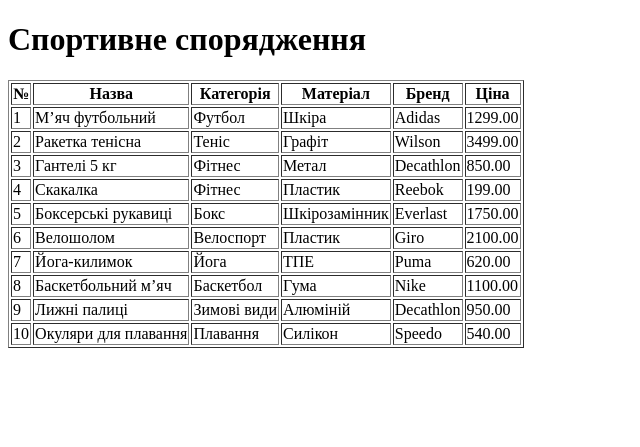
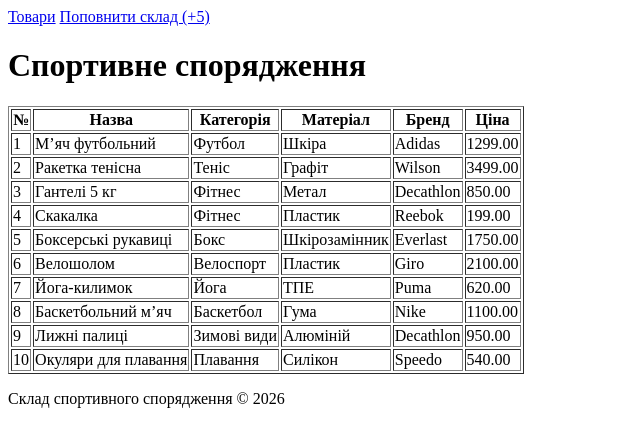
Before and after one commit to aacuke17-boop/bosco-backend, a Django app: template catalog/templates/catalog/products.html in a window 1280 px wide. Shown: the top 447 px of the page, without its empty margins (0-640 px from the left). Run offline with Django 5.2, Linux system fonts and the light colour scheme; the template is opened without the code that fills it: values that come from a table or form of the project are taken from there, others are empty; data comes from the database, SQL or seed files in the repository.

Commit message:
Add base template and menu partial, extend it in products page

```diff
--- a/bosco_backend/settings.py
+++ b/bosco_backend/settings.py
@@ -55,7 +55,7 @@ ROOT_URLCONF = 'bosco_backend.urls'
 TEMPLATES = [
     {
         'BACKEND': 'django.template.backends.django.DjangoTemplates',
-        'DIRS': [],
+        'DIRS': [BASE_DIR / 'templates'],
         'APP_DIRS': True,
         'OPTIONS': {
             'context_processors': [
--- /dev/null
+++ b/catalog/templates/base.html
@@ -0,0 +1,18 @@
+<!DOCTYPE html>
+<html lang="uk">
+<head>
+    <meta charset="UTF-8">
+    <title>{% block title %}Склад{% endblock %}</title>
+</head>
+<body>
+    {% include 'partials/menu.html' %}
+
+    <main>
+        {% block content %}{% endblock %}
+    </main>
+
+    <footer>
+        <p>Склад спортивного спорядження &copy; 2026</p>
+    </footer>
+</body>
+</html>
--- a/catalog/templates/catalog/products.html
+++ b/catalog/templates/catalog/products.html
@@ -1,10 +1,8 @@
-<!DOCTYPE html>
-<html lang="uk">
-<head>
-    <meta charset="UTF-8">
-    <title>Товари</title>
-</head>
-<body>
+{% extends 'base.html' %}
+
+{% block title %}Товари{% endblock %}
+
+{% block content %}
     <h1>Спортивне спорядження</h1>
 
     <table border="1">
@@ -35,5 +33,4 @@
             {% endfor %}
         </tbody>
     </table>
-</body>
-</html>
+{% endblock %}
--- /dev/null
+++ b/catalog/templates/partials/menu.html
@@ -0,0 +1,4 @@
+<nav>
+    <a href="{% url 'products' %}">Товари</a>
+    <a href="{% url 'replenish' 5 %}">Поповнити склад (+5)</a>
+</nav>
```
